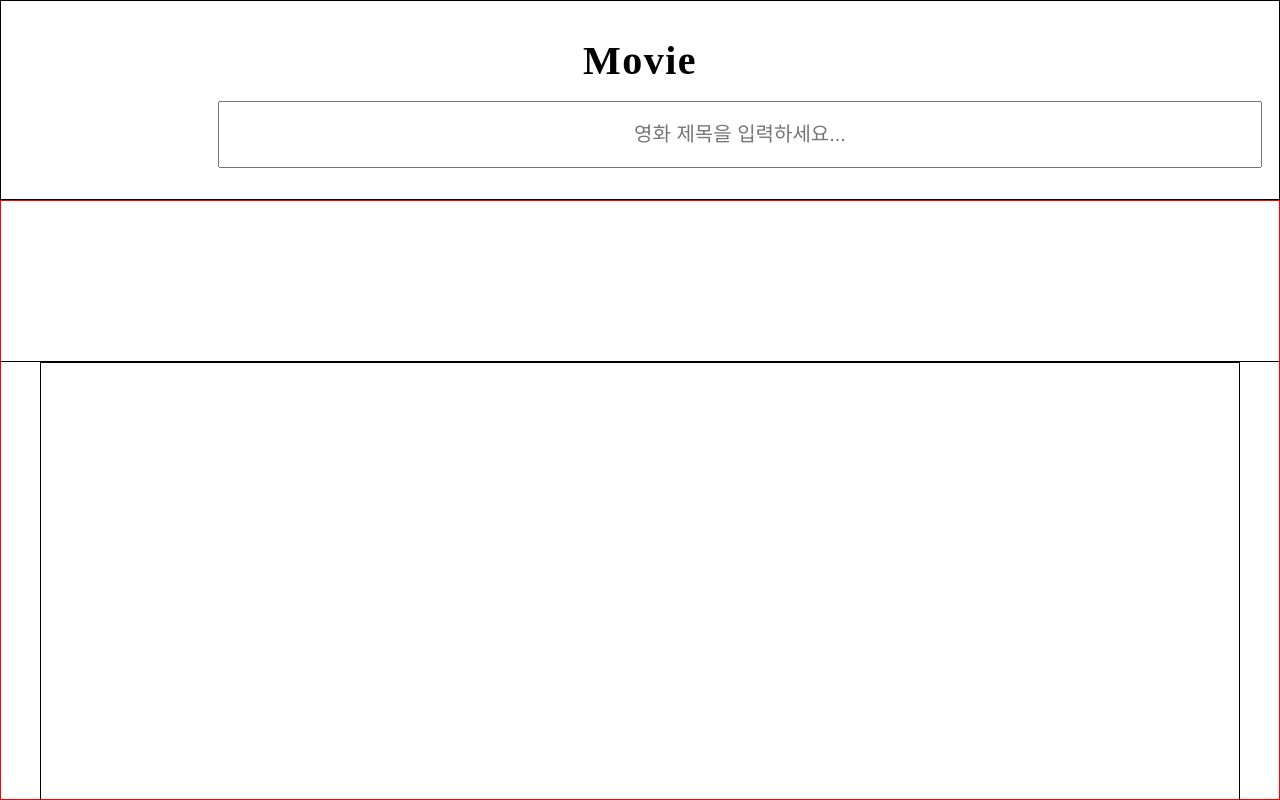
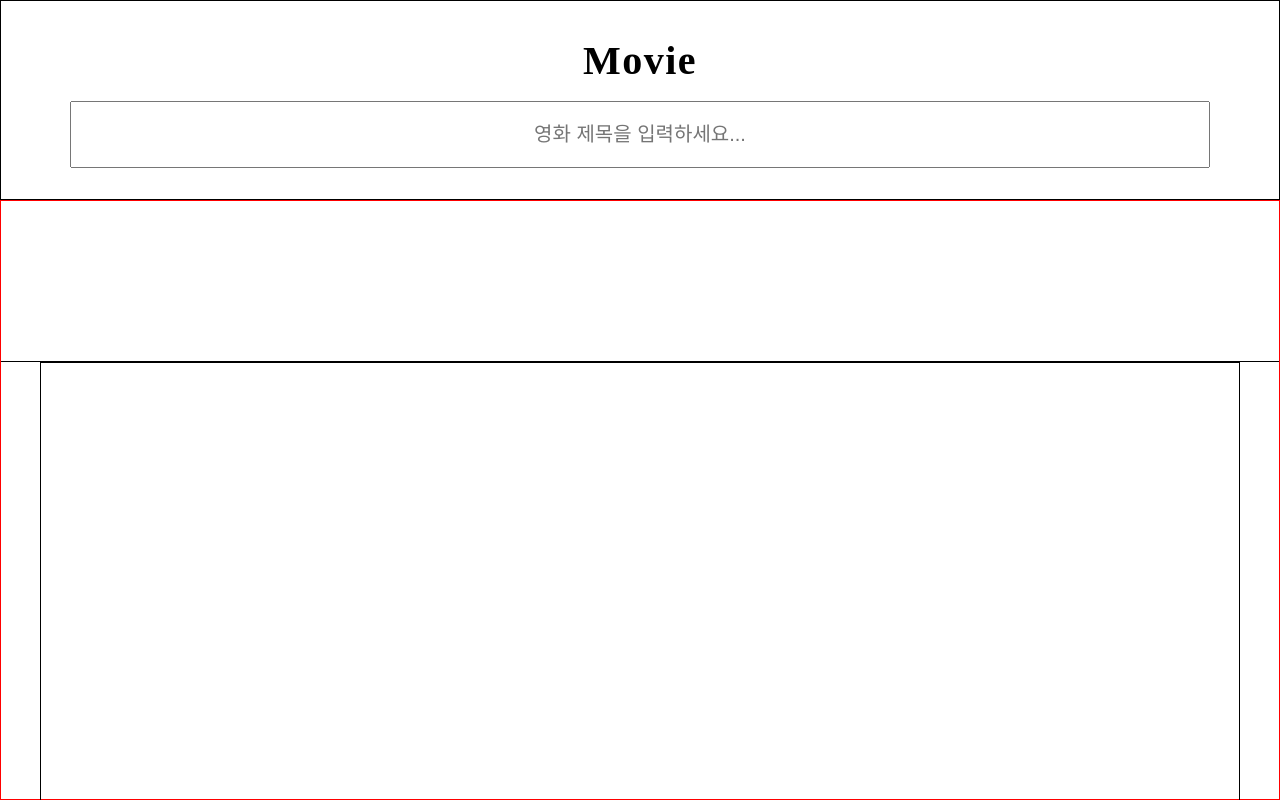
Before and after one commit to JayoonKoo/movie-search, a React (Create React App) app: page / in a window 1280 px wide. Built offline with nearby package versions, Linux system fonts and the light colour scheme.

Commit message:
feat: Input 스타일 수정

```diff
--- a/src/components/Input.js
+++ b/src/components/Input.js
@@ -17,31 +17,20 @@ const Input = props => {
 // }
 
 const Container = styled.div`
-	width: 100%;
-	height: 200px;
-	padding: 100px;
+	padding: 0 30px;
 	padding-top: 20px;
 `
 
 const Form = styled.form`
-	width: 100%;
 `
 
 const InputStyled = styled.input`
 	text-align: center;
-	margin: 0 auto;
-	width: 1000px;
 	display: block;
 	font-size: 20px;
 	padding: 20px;
-
-	@media (max-width: 1220px) {
-		width: 650px;
-	}
-
-	@media (max-width: 768px) {
-		width: 100%;
-	}
+	box-sizing: border-box;
+	width: 100%;
 `
 
 export default Input
```
